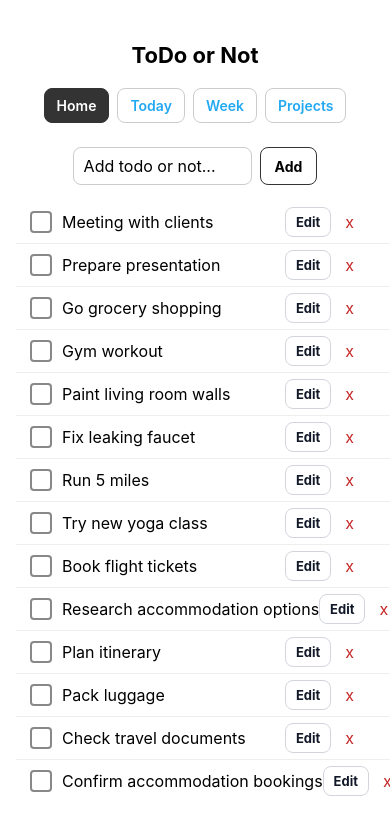
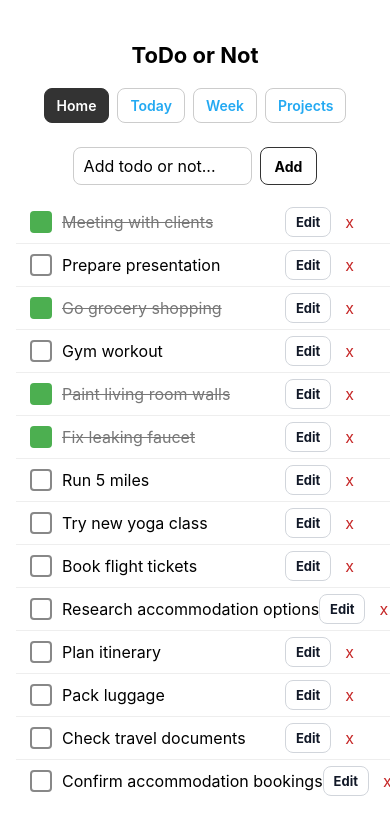
Before and after one commit to ExtF8/todoOrNot-rn, a React Native app: screen / in a window 390 px wide. Shown: the top 834 px of the page. Built offline with nearby package versions, Linux system fonts and the light colour scheme.

Commit message:
Fix typo

```diff
--- a/src/ui/components/TodoRow.tsx
+++ b/src/ui/components/TodoRow.tsx
@@ -21,12 +21,12 @@ export default function TodoRow({
             <View style={styles.row}>
                 <Pressable
                     onPress={handleToggle}
-                    style={[styles.checkbox, todo.compleded && styles.on]}
+                    style={[styles.checkbox, todo.completed && styles.on]}
                     accessibilityRole='checkbox'
-                    accessibilityState={{ checked: todo.compleded }}
+                    accessibilityState={{ checked: todo.completed }}
                 ></Pressable>
                 <View>
-                    <Text style={[styles.title, todo.compleded && styles.done]} numberOfLines={2}>
+                    <Text style={[styles.title, todo.completed && styles.done]} numberOfLines={2}>
                         {todo.title}
                     </Text>
                 </View>
```
